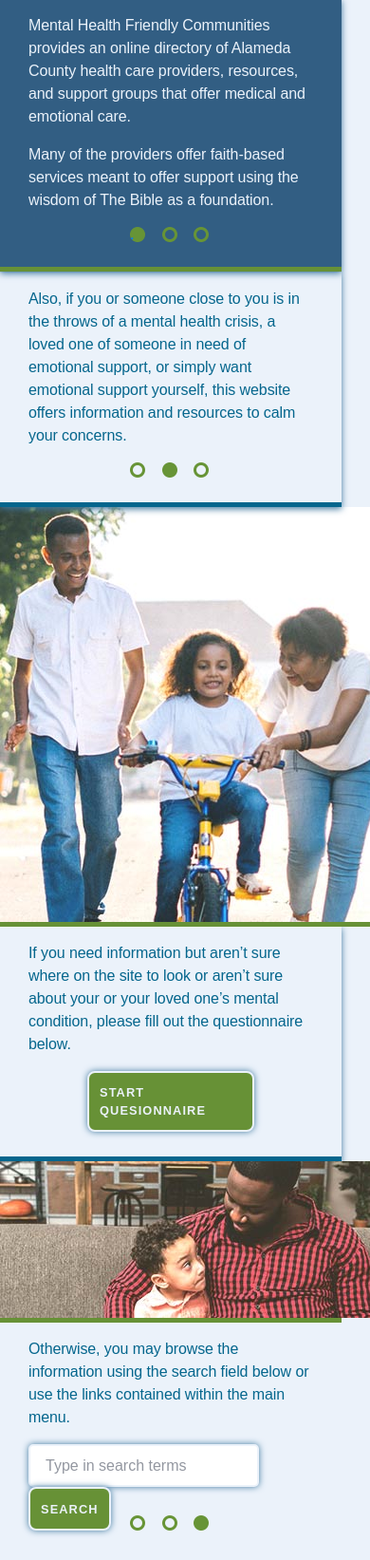
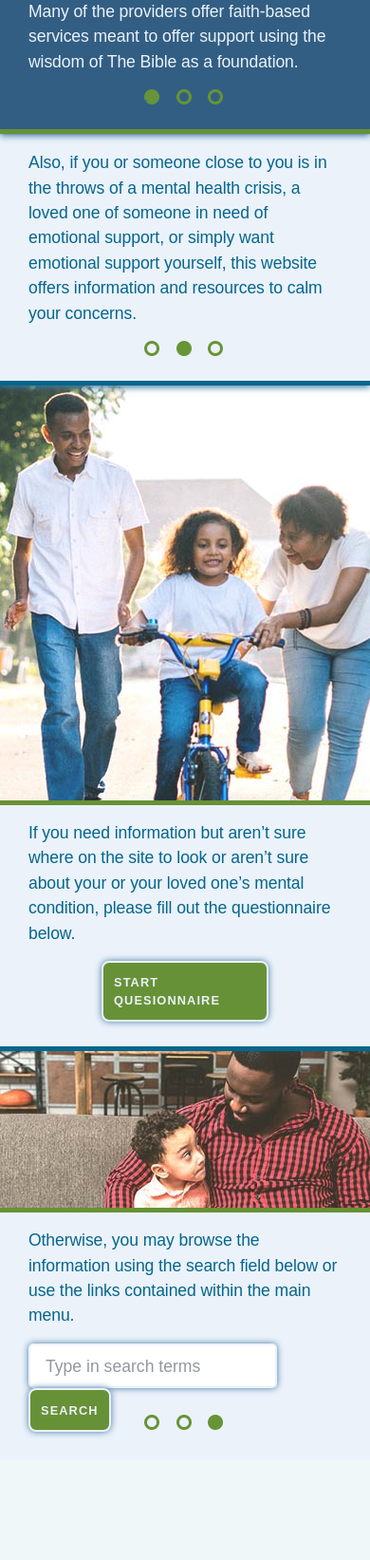
Before and after one commit to chriscjamison/mhfc, a PHP site: page / in a window 390 px wide. Shown: the part 1170-2813 px from the top of the page at 95% size. After the commit the page ends 2684 px from the top, so only its background shows below. Run offline with PHP 8.4, Linux system fonts and the light colour scheme; some web fonts are replaced.

Commit message:
0.12.2 - Mobile homepage and font sizes adjusted

```diff
--- a/assets/css/main.css
+++ b/assets/css/main.css
@@ -114,9 +114,6 @@ button,
   font-size: 0.9rem; }
 
 #top-desktop-nav #nav-ul .nav-a .nav-span,
-.homepage-mobile-copy-div p,
-.homepage-mobile-copy-div input[type=search],
-.copy-border-div-1 + p,
 .results-a,
 .menu-option-a {
   font-size: 1rem !important; }
@@ -1398,10 +1395,7 @@ footer {
   .listing-link-a,
   .listing-contact_info-span,
   .listing-ul li {
-    font-size: 1rem; }
-
-  .col-sm-12 p {
-    font-size: 1rem !important; }
+    font-size: 1.1rem; }
 
   #mobile-results-search_details .questionnaire-p {
     font-size: 1.1rem; }
@@ -1661,6 +1659,12 @@ footer {
     .container #about_us-background-left-div .about_us-quote-figcaption {
       transform: translate(53px, 2px); }
 
+  #container-homepage-main {
+    margin-top: 0; }
+    #container-homepage-main .col-sm-12 {
+      padding-left: 0;
+      padding-right: 0; }
+
   #resources-listings-main,
   #directory-listings-main {
     width: 100%;
@@ -1670,8 +1674,7 @@ footer {
     flex-direction: column; }
 
   .homepage-mobile-copy-div {
-    position: relative;
-    left: -15px; }
+    position: relative; }
     .homepage-mobile-copy-div p {
       padding: 16px 30px 0 30px;
       margin-bottom: 0; }
@@ -1708,8 +1711,7 @@ footer {
   .copy-img {
     display: block;
     position: relative;
-    top: -5px;
-    left: -15px; }
+    top: -5px; }
 
   #img-middle {
     z-index: 3; }
--- a/assets/css/main.scss
+++ b/assets/css/main.scss
@@ -2146,11 +2143,7 @@ footer {
   .listing-link-a,
   .listing-contact_info-span,
   .listing-ul li {
-    font-size: 1rem;
-  }
-
-  .col-sm-12 p  {
-    font-size: 1rem !important;
+    font-size: 1.1rem;
   }
 
   #mobile-results-search_details {
@@ -2553,6 +2553,15 @@ footer {
     }
   }
 
+  #container-homepage-main {
+    margin-top: 0;
+
+    .col-sm-12 {
+      padding-left: 0;
+      padding-right: 0;
+    }
+  }
+
   #resources-listings-main,
   #directory-listings-main {
     width: 100%;
@@ -2565,7 +2574,6 @@ footer {
 
   .homepage-mobile-copy-div {
     position: relative;
-    left: -15px;
 
     p {
       padding: $spacer_sm_8 $spacer_med_2 0 $spacer_med_2;
@@ -2617,7 +2624,6 @@ footer {
     display: block;
     position: relative;
     top: -5px;
-    left: -15px;
   }
 
   #img-middle {
--- a/directory-listing.htm
+++ b/directory-listing.htm
@@ -1,7 +1,7 @@
 <!DOCTYPE html>
 <html>
   <head>
-    <title>Online Tests | Resources | Mental Health Friendly Communities | mhfcommunities.org</title>
+    <title>Therapists in 94501 | Directory | Mental Health Friendly Communities | mhfcommunities.org</title>
 
     <!-- BOOTSTRAP 4 REFERENCE -->
     <link href="/assets/css/bootstrap.css" rel="stylesheet">
```
Also changed, not shown: other parts of assets/css/main.css (+25 -4 lines), other parts of assets/css/main.scss (+41 -12 lines), 1 other file. Lines whose indentation alone changed are shown as unchanged.
